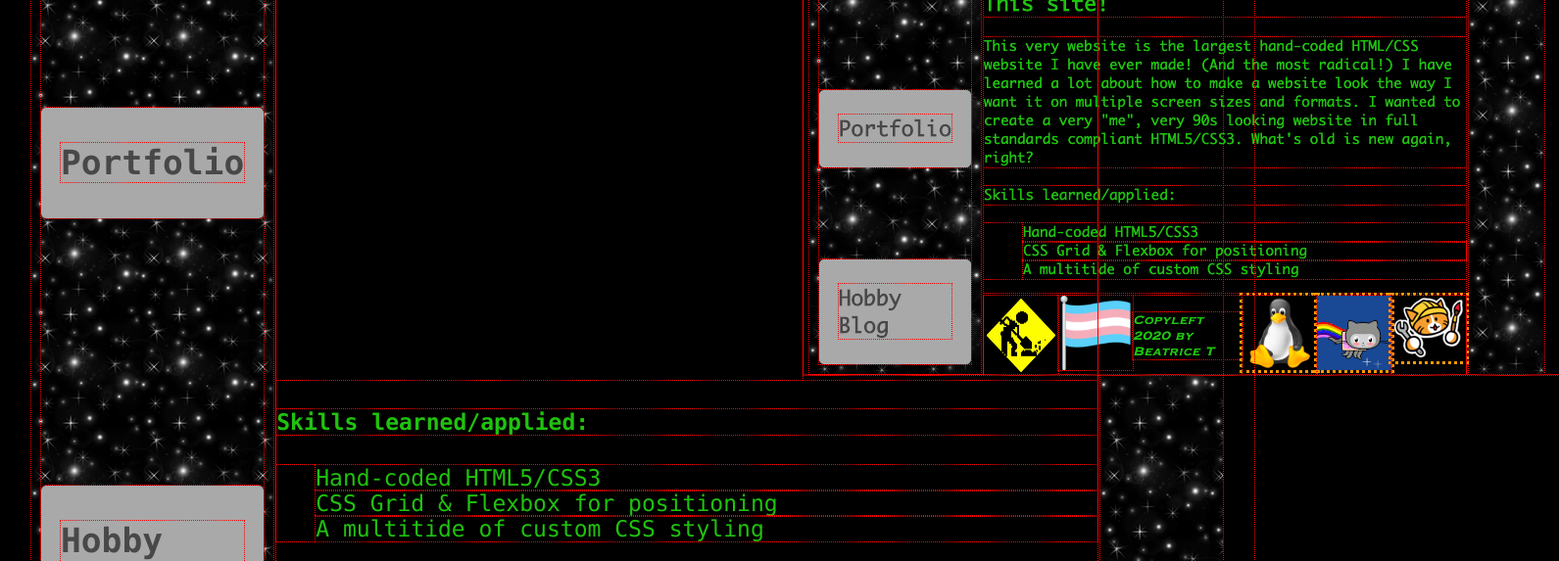
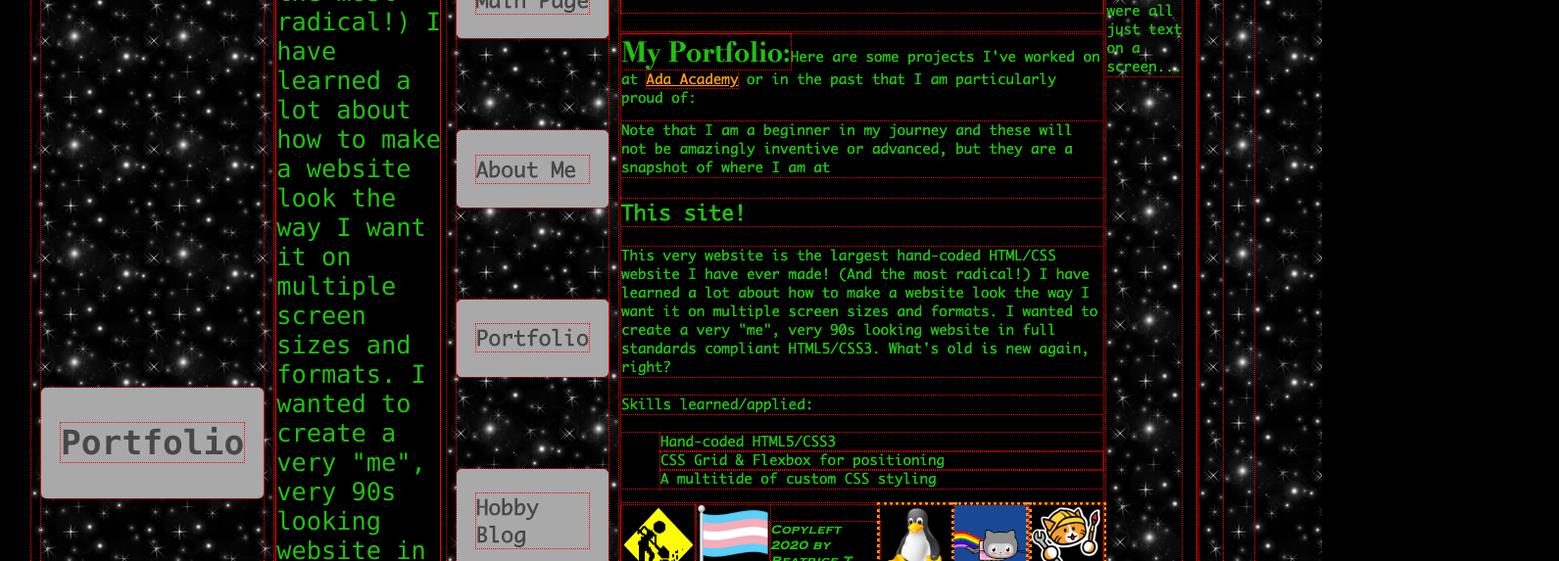
Before and after one commit to Beatress/personal-webzone, a plain HTML site: page portfolio.html in a window 1280 px wide. Shown: the part 673-1246 px from the top of the page at 98% size, 1591 px wide, since content can reach past the window. Drawn offline with Linux system fonts and the light colour scheme.

Commit message:
Reasonable blog-style css done

```diff
--- a/stylesheets/blog.css
+++ b/stylesheets/blog.css
@@ -1,17 +1,15 @@
+/* TODO fix text size when images and text are side by side */
+
 .entry {
   display: flex;
-  align-items: flex-start;
-  justify-content: flex-start;
+  align-items: center;
+  justify-content: center;
 }
 
 .image {
-  object-fit: contain;
-  align-self: flex-start;
-  width: 300px;
+  flex-basis: 80%;
 }
 
 .text {
-  flex: 1 1 auto;
-  object-fit: fill;
-
+  font-size: 1.1em;
 }
```
